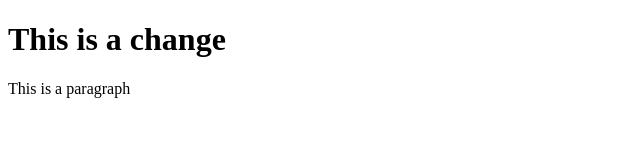
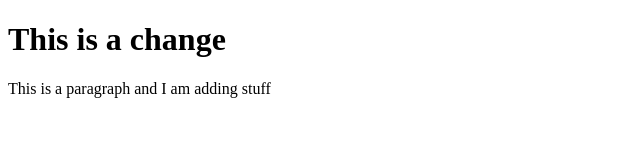
Before and after one commit to hannahjdavis/flexbox, a plain HTML site: page index.html in a window 1280 px wide. Shown: the whole page, without its empty margins (0-640 px from the left). Drawn offline with Linux system fonts and the light colour scheme.

Commit message:
second commit

```diff
--- a/index.html
+++ b/index.html
@@ -8,6 +8,6 @@
 </head>
 <body>
     <h1> This is a change </h1>
-    <p>This is a paragraph</p>
+    <p>This is a paragraph and I am adding stuff </p>
 </body>
 </html>
```
